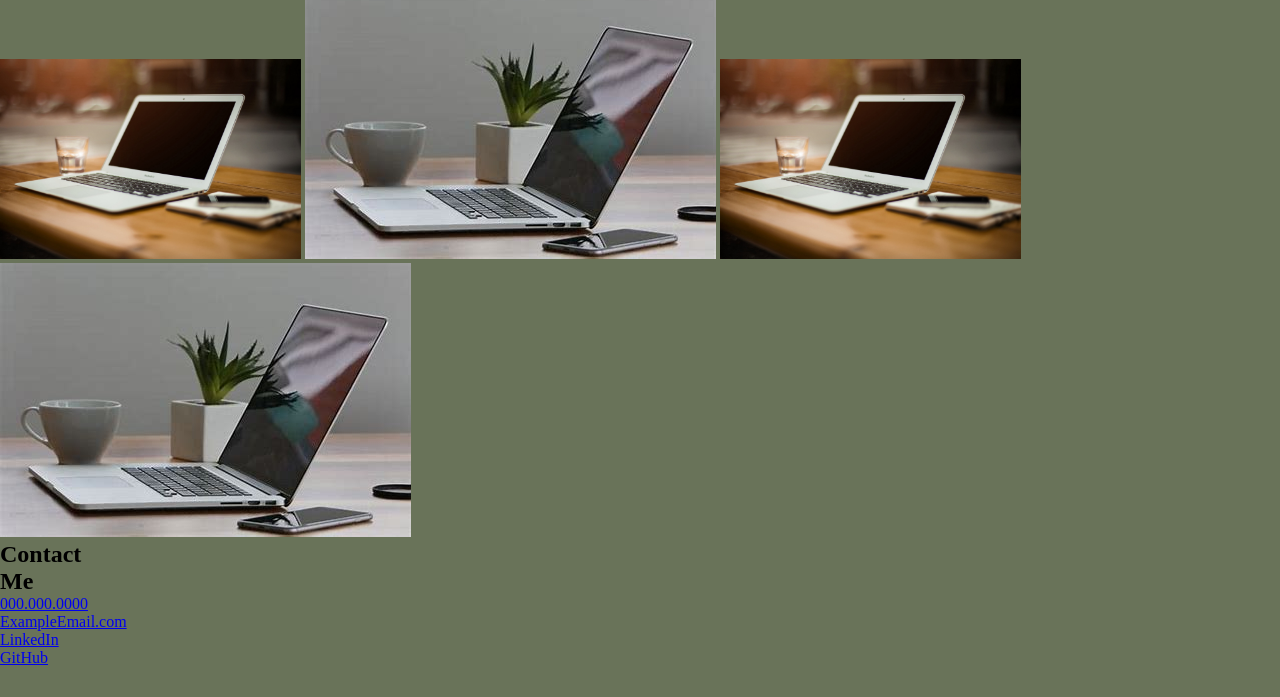
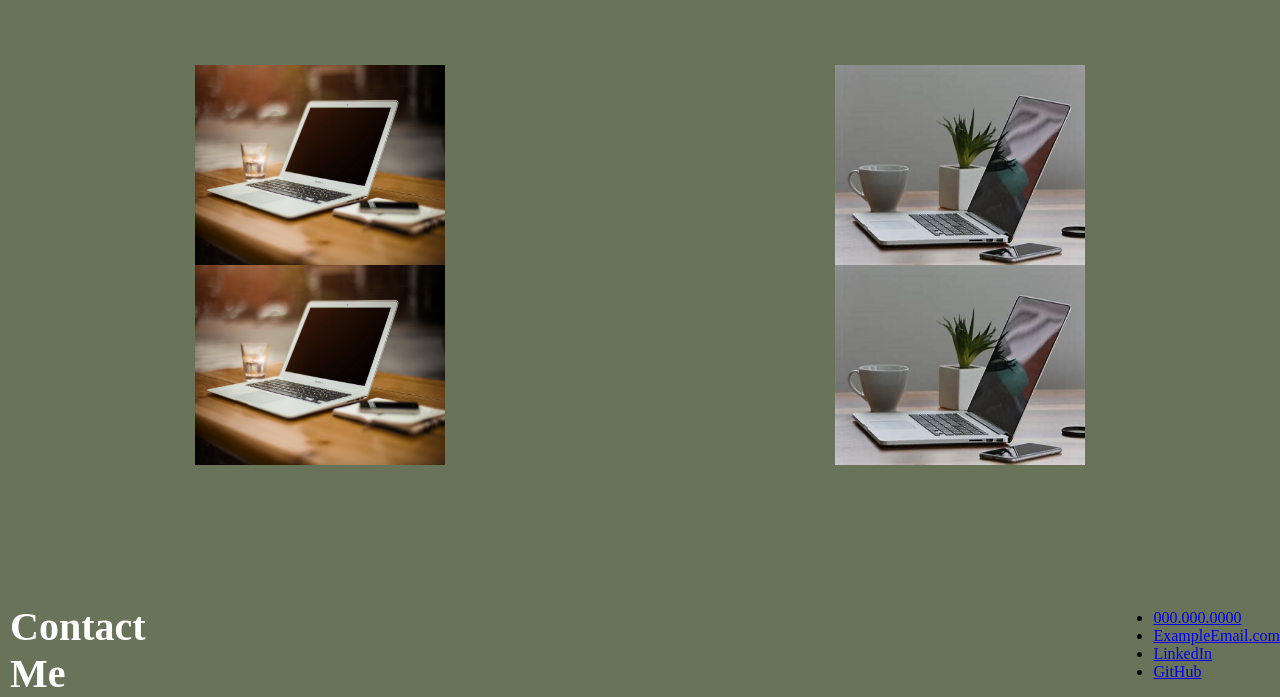
Before and after one commit to JuniperWrenMcGill/McGill-Portfolio, a plain HTML site: page index.html in a window 1280 px wide. Shown: the part 1227-1924 px from the top of the page. Before the commit the page ends 1894 px from the top, so only its background shows below. Drawn offline with Linux system fonts and the light colour scheme.

Commit message:
styled 'contact me'

```diff
--- a/assets/style.css
+++ b/assets/style.css
@@ -120,3 +120,36 @@ main {
     position: absolute;
     background-color: #ffb45f;
 }
+
+/* styling for future projects */
+
+.future-projects {
+    display:flex;
+    flex-wrap: wrap;
+    justify-content: space-around;
+    margin-top: 80px;
+}
+.future-projects img {
+    width: 250px;
+    height: 200px;
+    margin-left: 15%;
+    margin-right:15%;
+}
+
+footer {
+    display: flex;
+    align-items: center;
+    justify-content: space-between;
+    flex-wrap:wrap;
+    margin-top: 10%;
+}
+
+footer h2 {
+    color: #fff;
+    width: 400px;
+    padding-left: 10px;
+    padding-top: 10px;
+    font-size: 40px;
+}
+
+/* styling for contact me header and buttons  */
```
